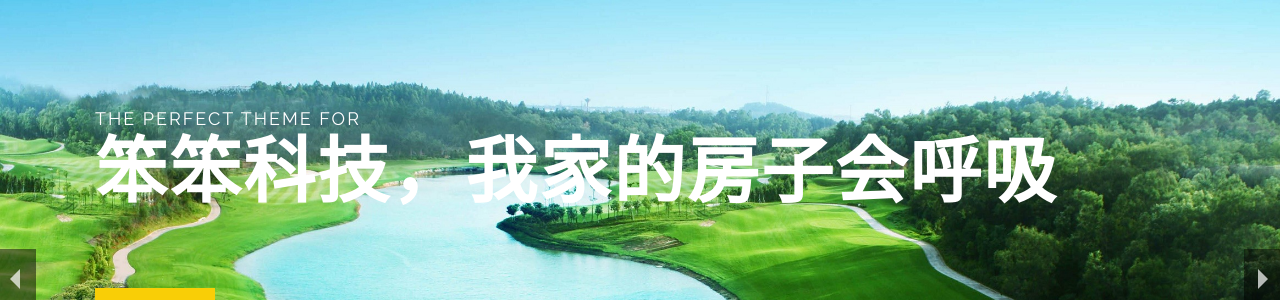
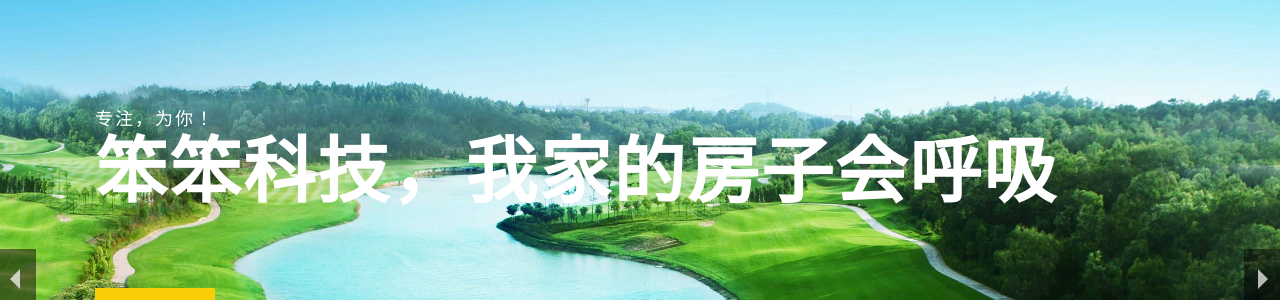
Before and after one commit to braveheart007/braveheart007.github.io, a Jekyll site: the page built from index.html, in a window 1280 px wide and 900 px high. Shown: the part 144-444 px from the top of the window. Built offline with Jekyll 4.4.1, drawn with Linux system fonts in a browser that asks for light colours.

Commit message:
Update index.html

```diff
--- a/index.html
+++ b/index.html
@@ -5,7 +5,7 @@
   - bg: images/@stock/slide-1.jpg
     small_title:
       klass: bottom-to-top
-      text: The perfect theme for
+      text: 专注，为你！
     title:
       klass: bottom-to-top
       text: 笨笨科技，我家的房子会呼吸
```
Also changed, not shown: other parts of index.html (+1 -1 lines).
